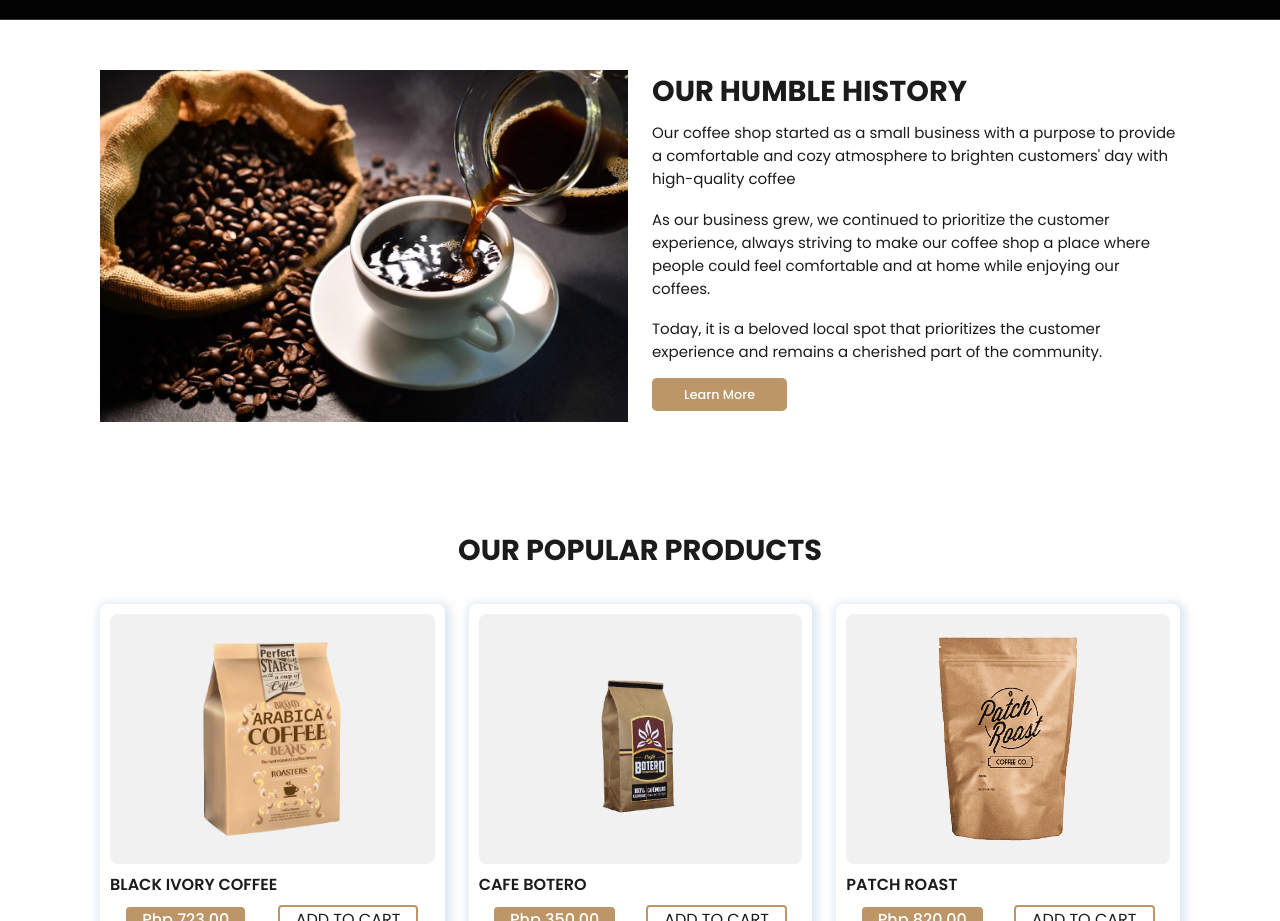
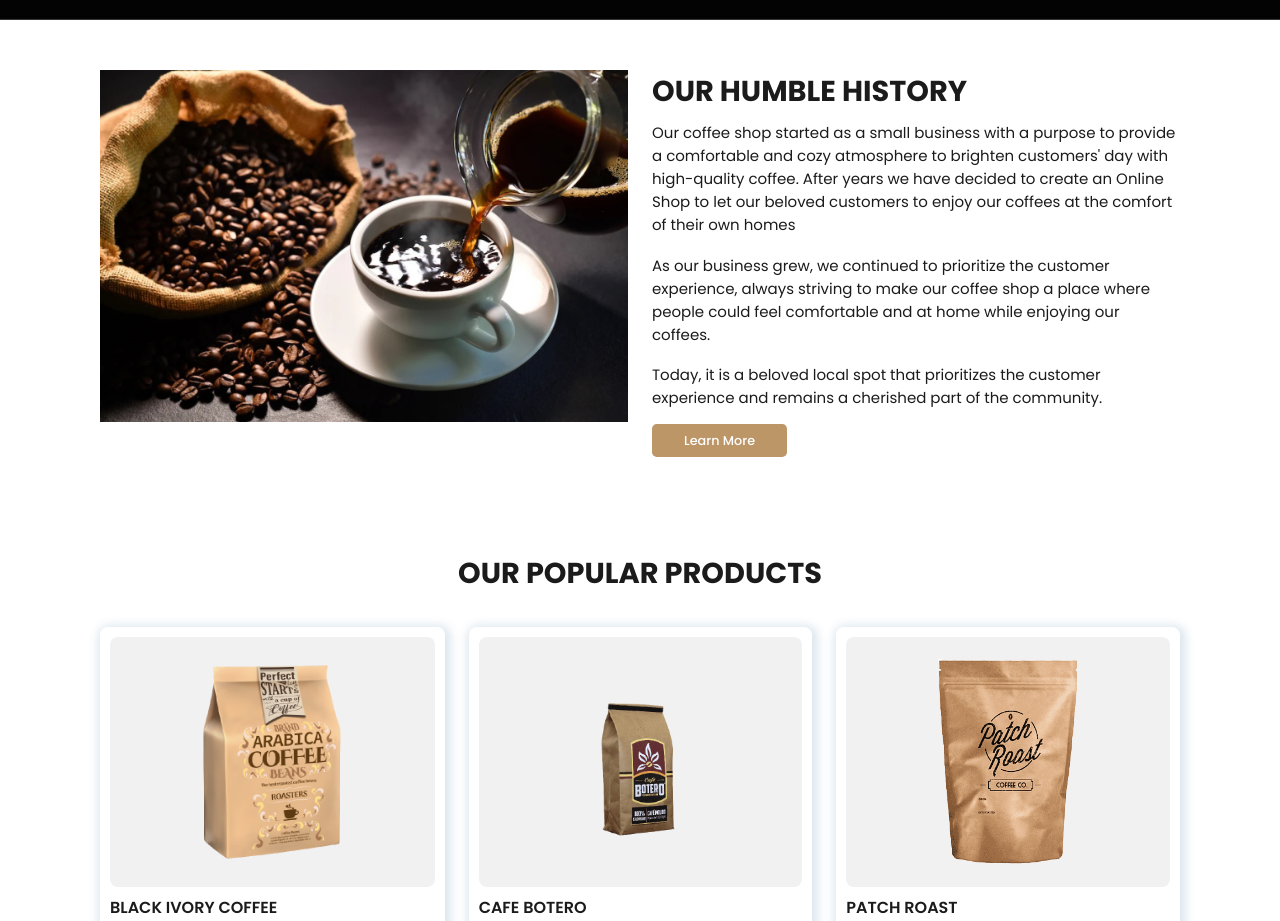
Before and after one commit to Bamblazeyyy/Ukhfee, a plain HTML site: page index.html in a window 1280 px wide. Shown: the part 780-1701 px from the top of the page. Drawn offline with nearby package versions, Linux system fonts and the light colour scheme.

Commit message:
Add desriptions

```diff
--- a/index.html
+++ b/index.html
@@ -52,7 +52,7 @@
             </div>
             <div class="about-text">
                 <h2>Our Humble History</h2>
-                <p>Our coffee shop started as a small business with a purpose to provide a comfortable and cozy atmosphere to brighten customers' day with high-quality coffee </p>
+                <p>Our coffee shop started as a small business with a purpose to provide a comfortable and cozy atmosphere to brighten customers' day with high-quality coffee. After years we have decided to create an Online Shop to let our beloved customers to enjoy our coffees at the comfort of their own homes </p>
                 <p> As our business grew, we continued to prioritize the customer experience, always striving to make our coffee shop a place where people could feel comfortable and at home while enjoying our coffees.</p>
                 <p>Today, it is a beloved local spot that prioritizes the customer experience and remains a cherished part of the community.</p>
                 <a href="#" class="btn">Learn More</a>
```
